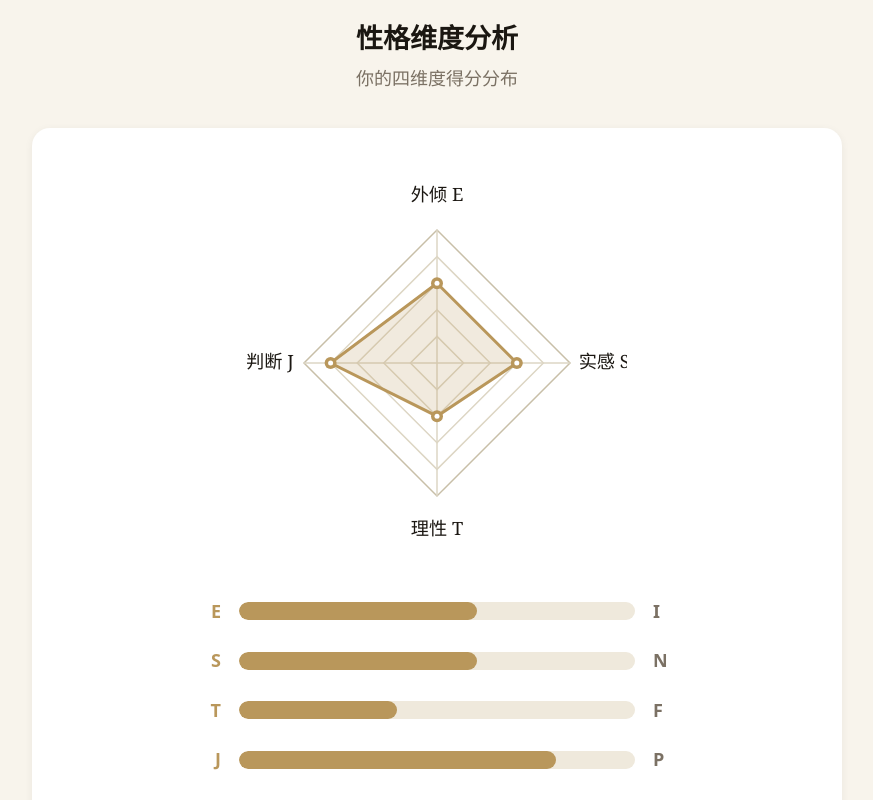
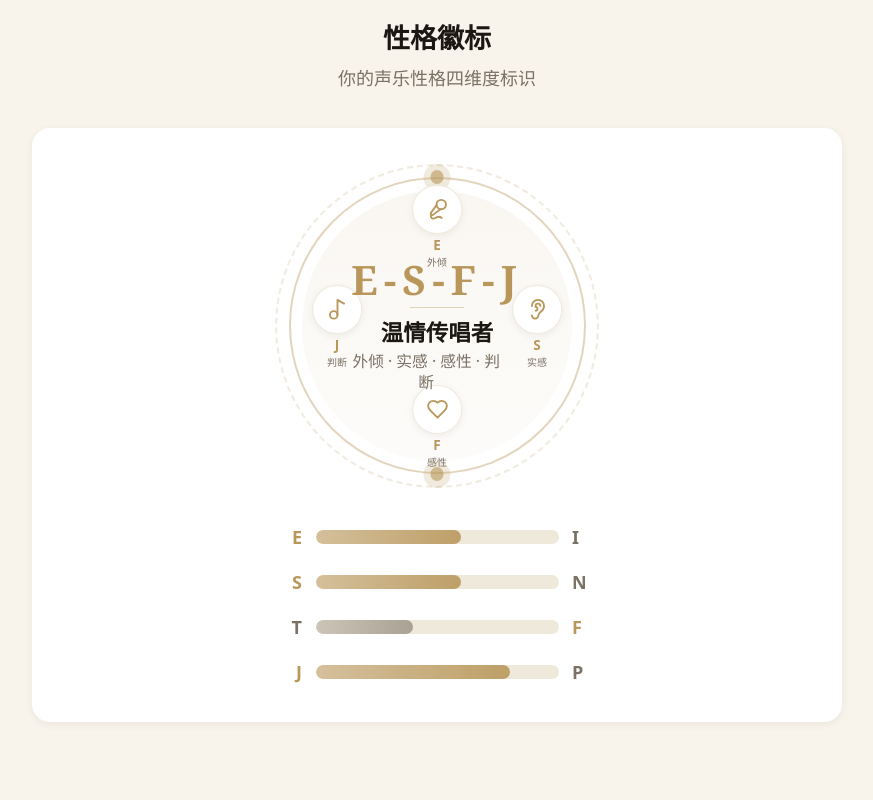
Before and after one commit to hjw0217/VPT, a Next.js app: page /result in a window 1280 px wide. Shown: the part 500-1300 px from the top of the page, without its empty margins (203-1076 px from the left). Built offline with nearby package versions, Linux system fonts and the light colour scheme.

Commit message:
refactor: 用轻奢风性格徽标替换雷达图

```diff
--- a/src/app/result/page.tsx
+++ b/src/app/result/page.tsx
@@ -1,9 +1,9 @@
 'use client';
 
-import { useState, useEffect, useRef, useCallback } from 'react';
+import { useState, useEffect, useRef } from 'react';
 import Link from 'next/link';
 import html2canvas from 'html2canvas';
-import { CheckCircle, AlertTriangle, Music, RefreshCw, Share2, Download, ArrowLeft } from 'lucide-react';
+import { CheckCircle, AlertTriangle, Music, RefreshCw, Share2, Download, ArrowLeft, Mic2, Music2, Ear, Heart } from 'lucide-react';
 import { mbtiTypes, type MBTIType } from '@/lib/mbti-data';
 
 interface TestResult {
@@ -16,139 +16,118 @@ const defaultResult: TestResult = {
   scores: { EI: 3, SN: 3, TF: 2, JP: 4 },
 };
 
-function RadarChart({ scores }: { scores: { EI: number; SN: number; TF: number; JP: number } }) {
-  const canvasRef = useRef<HTMLCanvasElement>(null);
+// 维度标签映射
+const dimensionLabels: Record<string, { label: string; icon: string; letterA: string; letterB: string; nameA: string; nameB: string }> = {
+  EI: { label: '演唱动力源', icon: 'mic', letterA: 'E', letterB: 'I', nameA: '外倾', nameB: '内倾' },
+  SN: { label: '演唱表达', icon: 'ear', letterA: 'S', letterB: 'N', nameA: '实感', nameB: '直觉' },
+  TF: { label: '演唱决策', icon: 'heart', letterA: 'T', letterB: 'F', nameA: '理性', nameB: '感性' },
+  JP: { label: '演唱习惯', icon: 'music', letterA: 'J', letterB: 'P', nameA: '判断', nameB: '感知' },
+};
 
-  const draw = useCallback(() => {
-    const canvas = canvasRef.current;
-    if (!canvas) return;
-    const ctx = canvas.getContext('2d');
-    if (!ctx) return;
+function DimensionIcon({ icon, className }: { icon: string; className?: string }) {
+  switch (icon) {
+    case 'mic': return <Mic2 className={className} />;
+    case 'ear': return <Ear className={className} />;
+    case 'heart': return <Heart className={className} />;
+    case 'music': return <Music2 className={className} />;
+    default: return <Mic2 className={className} />;
+  }
+}
 
-    const dpr = typeof window !== 'undefined' ? window.devicePixelRatio || 1 : 1;
-    // Responsive size: fit within parent, max 380px
-    const parentWidth = canvas.parentElement?.clientWidth || 380;
-    const size = Math.min(parentWidth, 380);
-    canvas.width = size * dpr;
-    canvas.height = size * dpr;
-    canvas.style.width = `${size}px`;
-    canvas.style.height = `${size}px`;
-    ctx.scale(dpr, dpr);
-
-    const cx = size / 2;
-    const cy = size / 2;
-    const maxR = size * 0.35;
-    const levels = 5;
-
-    const labels = ['外倾 E', '实感 S', '理性 T', '判断 J'];
-    const values = [scores.EI / 5, scores.SN / 5, scores.TF / 5, scores.JP / 5];
-    const numAxes = 4;
-
-    ctx.clearRect(0, 0, size, size);
-
-    // Draw grid
-    for (let l = 1; l <= levels; l++) {
-      const r = (maxR * l) / levels;
-      ctx.beginPath();
-      for (let i = 0; i < numAxes; i++) {
-        const angle = (Math.PI * 2 * i) / numAxes - Math.PI / 2;
-        const x = cx + r * Math.cos(angle);
-        const y = cy + r * Math.sin(angle);
-        if (i === 0) ctx.moveTo(x, y);
-        else ctx.lineTo(x, y);
-      }
-      ctx.closePath();
-      ctx.strokeStyle = l === levels ? '#C8BFA8' : '#DDD6C4';
-      ctx.lineWidth = 1.5;
-      ctx.stroke();
-    }
-
-    // Draw axes
-    for (let i = 0; i < numAxes; i++) {
-      const angle = (Math.PI * 2 * i) / numAxes - Math.PI / 2;
-      ctx.beginPath();
-      ctx.moveTo(cx, cy);
-      ctx.lineTo(cx + maxR * Math.cos(angle), cy + maxR * Math.sin(angle));
-      ctx.strokeStyle = '#DDD6C4';
-      ctx.lineWidth = 1.5;
-      ctx.stroke();
-    }
-
-    // Draw data polygon
-    ctx.beginPath();
-    for (let i = 0; i < numAxes; i++) {
-      const angle = (Math.PI * 2 * i) / numAxes - Math.PI / 2;
-      const r = maxR * values[i];
-      const x = cx + r * Math.cos(angle);
-      const y = cy + r * Math.sin(angle);
-      if (i === 0) ctx.moveTo(x, y);
-      else ctx.lineTo(x, y);
-    }
-    ctx.closePath();
-    ctx.fillStyle = 'rgba(185, 151, 91, 0.2)';
-    ctx.fill();
-    ctx.strokeStyle = '#B9975B';
-    ctx.lineWidth = 3;
-    ctx.stroke();
-
-    // Draw data points
-    for (let i = 0; i < numAxes; i++) {
-      const angle = (Math.PI * 2 * i) / numAxes - Math.PI / 2;
-      const r = maxR * values[i];
-      const x = cx + r * Math.cos(angle);
-      const y = cy + r * Math.sin(angle);
-      ctx.beginPath();
-      ctx.arc(x, y, 6, 0, Math.PI * 2);
-      ctx.fillStyle = '#B9975B';
-      ctx.fill();
-      ctx.beginPath();
-      ctx.arc(x, y, 2.5, 0, Math.PI * 2);
-      ctx.fillStyle = '#FFFFFF';
-      ctx.fill();
-    }
-
-    // Draw labels
-    const fontSize = Math.max(14, size * 0.048);
-    ctx.font = `${fontSize}px "Georgia", serif`;
-    ctx.fillStyle = '#1B1712';
-    ctx.textAlign = 'center';
-    ctx.textBaseline = 'middle';
-    for (let i = 0; i < numAxes; i++) {
-      const angle = (Math.PI * 2 * i) / numAxes - Math.PI / 2;
-      const labelR = maxR + size * 0.09;
-      const x = cx + labelR * Math.cos(angle);
-      const y = cy + labelR * Math.sin(angle);
-      ctx.fillText(labels[i], x, y);
-    }
-  }, [scores]);
-
-  useEffect(() => {
-    draw();
-    // Redraw on resize
-    const handleResize = () => draw();
-    window.addEventListener('resize', handleResize);
-    return () => window.removeEventListener('resize', handleResize);
-  }, [draw]);
+function TypeBadge({ mbtiType, scores }: { mbtiType: MBTIType; scores: { EI: number; SN: number; TF: number; JP: number } }) {
+  const dims = ['EI', 'SN', 'TF', 'JP'] as const;
+  const dominantLetters = mbtiType.code.replace(/-/g, '');
 
   return (
-    <div className="w-full flex justify-center">
-      <canvas ref={canvasRef} className="mx-auto max-w-full" />
-    </div>
-  );
-}
+    <div className="relative flex flex-col items-center">
+      {/* 外圈装饰环 */}
+      <div className="relative w-56 h-56 sm:w-72 sm:h-72 flex items-center justify-center">
+        {/* 最外层 - 虚线圆环 */}
+        <div className="absolute inset-0 rounded-full border-2 border-dashed border-primary/20" />
+        {/* 主圆环 */}
+        <div className="absolute inset-2 sm:inset-3 rounded-full border-2 border-primary/40" />
+        {/* 内圆背景 */}
+        <div className="absolute inset-4 sm:inset-6 rounded-full bg-gradient-to-b from-primary/[0.08] to-primary/[0.03]" />
+        {/* 顶部小装饰 */}
+        <div className="absolute -top-1 sm:top-0 left-1/2 -translate-x-1/2 w-5 h-5 sm:w-6 sm:h-6 rounded-full bg-primary/20 flex items-center justify-center">
+          <div className="w-2.5 h-2.5 sm:w-3 sm:h-3 rounded-full bg-primary/60" />
+        </div>
+        {/* 底部小装饰 */}
+        <div className="absolute -bottom-1 sm:bottom-0 left-1/2 -translate-x-1/2 w-5 h-5 sm:w-6 sm:h-6 rounded-full bg-primary/20 flex items-center justify-center">
+          <div className="w-2.5 h-2.5 sm:w-3 sm:h-3 rounded-full bg-primary/60" />
+        </div>
 
-function ScoreBar({ leftLabel, rightLabel, leftScore, rightScore }: {
-  leftLabel: string; rightLabel: string; leftScore: number; rightScore: number;
-}) {
-  const total = leftScore + rightScore;
-  const leftPercent = total > 0 ? (leftScore / 5) * 100 : 0;
-  return (
-    <div className="flex items-center gap-3 sm:gap-4">
-      <span className="text-sm sm:text-base font-bold text-primary w-6 sm:w-8 text-right">{leftLabel}</span>
-      <div className="flex-1 h-3 sm:h-4 bg-muted rounded-full overflow-hidden relative">
-        <div className="h-full bg-primary rounded-full transition-all duration-700" style={{ width: `${leftPercent}%` }} />
+        {/* 中心内容 */}
+        <div className="relative z-10 text-center">
+          <div className="font-serif text-3xl sm:text-4xl font-bold text-primary tracking-[0.15em] mb-1">
+            {mbtiType.code}
+          </div>
+          <div className="w-10 sm:w-12 h-px bg-primary/40 mx-auto mb-1.5 sm:mb-2" />
+          <div className="font-serif text-lg sm:text-xl font-bold text-foreground mb-0.5">
+            {mbtiType.name}
+          </div>
+          <div className="text-xs sm:text-sm text-muted-foreground max-w-[120px] sm:max-w-[150px] leading-snug">
+            {mbtiType.subtitle}
+          </div>
+        </div>
+
+        {/* 四个维度标签 - 分布在圆环四周 */}
+        {dims.map((dim, i) => {
+          const dimInfo = dimensionLabels[dim];
+          const score = scores[dim];
+          const isA = score >= 3;
+          const angle = (Math.PI * 2 * i) / 4 - Math.PI / 2;
+          const radius = 100; // sm 下会通过 scale 调整
+          const x = Math.cos(angle) * radius;
+          const y = Math.sin(angle) * radius;
+          const activeLetter = isA ? dimInfo.letterA : dimInfo.letterB;
+          const activeName = isA ? dimInfo.nameA : dimInfo.nameB;
+
+          return (
+            <div
+              key={dim}
+              className="absolute flex flex-col items-center gap-0.5"
+              style={{
+                left: '50%',
+                top: '50%',
+                transform: `translate(calc(-50% + ${x}px), calc(-50% + ${y}px))`,
+              }}
+            >
+              <div className="w-9 h-9 sm:w-11 sm:h-11 rounded-full bg-card shadow-card border border-primary/20 flex items-center justify-center">
+                <DimensionIcon icon={dimInfo.icon} className="w-4 h-4 sm:w-5 sm:h-5 text-primary" />
+              </div>
+              <span className="text-[10px] sm:text-xs font-bold text-primary">{activeLetter}</span>
+              <span className="text-[9px] sm:text-[10px] text-muted-foreground leading-none">{activeName}</span>
+            </div>
+          );
+        })}
       </div>
-      <span className="text-sm sm:text-base font-bold text-muted-foreground w-6 sm:w-8">{rightLabel}</span>
+
+      {/* 四维度得分条 */}
+      <div className="mt-6 sm:mt-8 w-full max-w-xs sm:max-w-sm space-y-3 sm:space-y-4">
+        {dims.map((dim) => {
+          const dimInfo = dimensionLabels[dim];
+          const score = scores[dim];
+          const isA = score >= 3;
+          const leftPercent = (score / 5) * 100;
+
+          return (
+            <div key={dim} className="flex items-center gap-2.5 sm:gap-3">
+              <span className={`text-sm sm:text-base font-bold w-5 sm:w-6 text-right ${isA ? 'text-primary' : 'text-muted-foreground'}`}>{dimInfo.letterA}</span>
+              <div className="flex-1 h-2.5 sm:h-3 bg-muted rounded-full overflow-hidden relative">
+                <div
+                  className="h-full rounded-full transition-all duration-700"
+                  style={{
+                    width: `${leftPercent}%`,
+                    background: isA ? 'linear-gradient(90deg, rgba(185,151,91,0.5), rgba(185,151,91,0.9))' : 'linear-gradient(90deg, rgba(123,113,100,0.3), rgba(123,113,100,0.6))',
+                  }}
+                />
+              </div>
+              <span className={`text-sm sm:text-base font-bold w-5 sm:w-6 ${!isA ? 'text-primary' : 'text-muted-foreground'}`}>{dimInfo.letterB}</span>
+            </div>
+          );
+        })}
+      </div>
     </div>
   );
 }
@@ -245,6 +224,14 @@ export default function ResultPage() {
     );
   }
 
+  const dims = ['EI', 'SN', 'TF', 'JP'] as const;
+  const dimLabels = {
+    EI: { letterA: 'E', letterB: 'I', nameA: '外倾', nameB: '内倾' },
+    SN: { letterA: 'S', letterB: 'N', nameA: '实感', nameB: '直觉' },
+    TF: { letterA: 'T', letterB: 'F', nameA: '理性', nameB: '感性' },
+    JP: { letterA: 'J', letterB: 'P', nameA: '判断', nameB: '感知' },
+  };
+
   return (
     <main className="max-w-3xl mx-auto px-4 sm:px-6 py-6 sm:py-8">
       {/* Share Card - hidden visual, used for image capture */}
@@ -265,6 +252,24 @@ export default function ResultPage() {
           </div>
           {/* Core trait */}
           <div style={{ textAlign: 'center', fontSize: 15, color: '#1B1712', lineHeight: 1.8, marginBottom: 24, padding: '0 16px' }}>{mbtiType.coreTrait}</div>
+          {/* Dimension bars */}
+          <div style={{ marginBottom: 24 }}>
+            {dims.map((dim) => {
+              const info = dimLabels[dim];
+              const score = result.scores[dim];
+              const isA = score >= 3;
+              const leftPercent = (score / 5) * 100;
+              return (
+                <div key={dim} style={{ display: 'flex', alignItems: 'center', gap: 8, marginBottom: 10 }}>
+                  <span style={{ fontSize: 13, fontWeight: 'bold', width: 18, textAlign: 'right', color: isA ? '#B9975B' : '#7B7164' }}>{info.letterA}</span>
+                  <div style={{ flex: 1, height: 8, background: '#E8E2D6', borderRadius: 4, overflow: 'hidden' }}>
+                    <div style={{ height: '100%', width: `${leftPercent}%`, background: isA ? 'linear-gradient(90deg, rgba(185,151,91,0.5), rgba(185,151,91,0.9))' : 'linear-gradient(90deg, rgba(123,113,100,0.3), rgba(123,113,100,0.6))', borderRadius: 4 }} />
+                  </div>
+                  <span style={{ fontSize: 13, fontWeight: 'bold', width: 18, color: !isA ? '#B9975B' : '#7B7164' }}>{info.letterB}</span>
+                </div>
+              );
+            })}
+          </div>
           {/* Strengths & Weaknesses */}
           <div style={{ display: 'flex', gap: 20, marginBottom: 24 }}>
             <div style={{ flex: 1 }}>
@@ -317,20 +322,14 @@ export default function ResultPage() {
         <div className="w-12 sm:w-16 h-px bg-primary/30" />
       </div>
 
-      {/* Radar Chart */}
+      {/* Type Badge / Emblem */}
       <section className="mb-8 sm:mb-12">
         <div className="text-center mb-6 sm:mb-8">
-          <h3 className="font-serif text-xl sm:text-2xl font-bold text-foreground mb-1.5 sm:mb-2">性格维度分析</h3>
-          <p className="text-sm sm:text-base text-muted-foreground">你的四维度得分分布</p>
+          <h3 className="font-serif text-xl sm:text-2xl font-bold text-foreground mb-1.5 sm:mb-2">性格徽标</h3>
+          <p className="text-sm sm:text-base text-muted-foreground">你的声乐性格四维度标识</p>
         </div>
-        <div className="bg-card rounded-2xl shadow-card p-5 sm:p-8 sm:p-10">
-          <RadarChart scores={result.scores} />
-          <div className="mt-8 sm:mt-10 max-w-md mx-auto space-y-4 sm:space-y-5">
-            <ScoreBar leftLabel="E" rightLabel="I" leftScore={result.scores.EI} rightScore={5 - result.scores.EI} />
-            <ScoreBar leftLabel="S" rightLabel="N" leftScore={result.scores.SN} rightScore={5 - result.scores.SN} />
-            <ScoreBar leftLabel="T" rightLabel="F" leftScore={result.scores.TF} rightScore={5 - result.scores.TF} />
-            <ScoreBar leftLabel="J" rightLabel="P" leftScore={result.scores.JP} rightScore={5 - result.scores.JP} />
-          </div>
+        <div className="bg-card rounded-2xl shadow-card p-5 sm:p-8 flex flex-col items-center">
+          <TypeBadge mbtiType={mbtiType} scores={result.scores} />
         </div>
       </section>
 
@@ -476,8 +475,6 @@ export default function ResultPage() {
           ))}
         </div>
       </section>
-
-
     </main>
   );
 }
```
